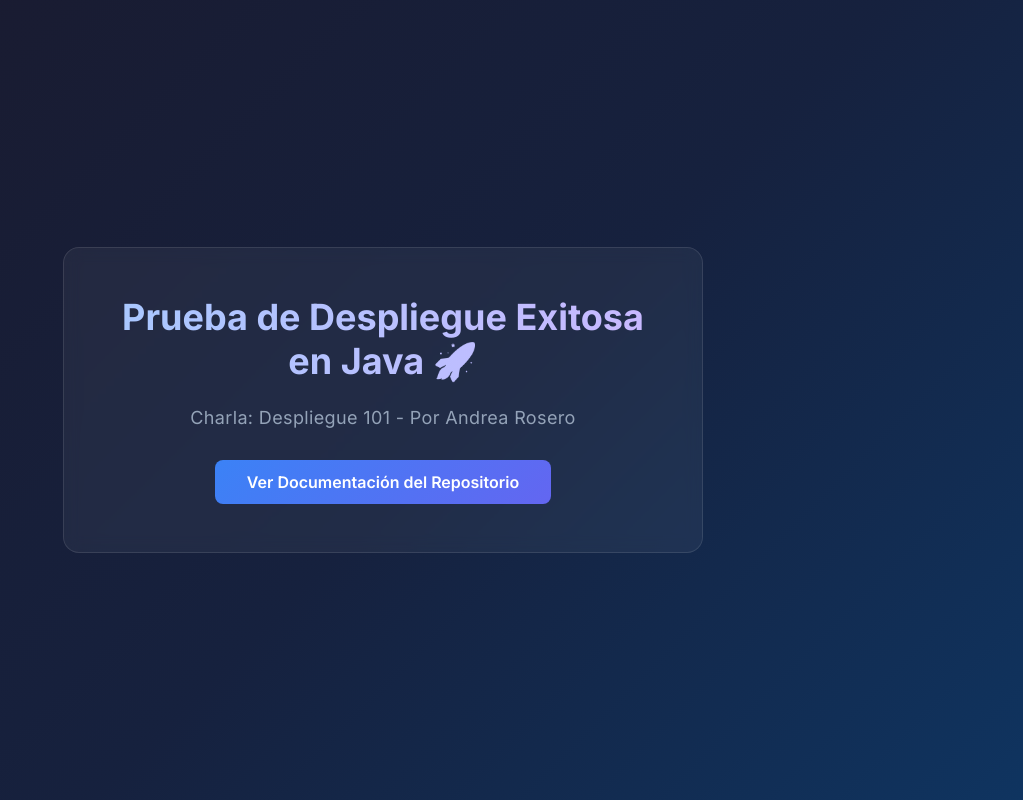
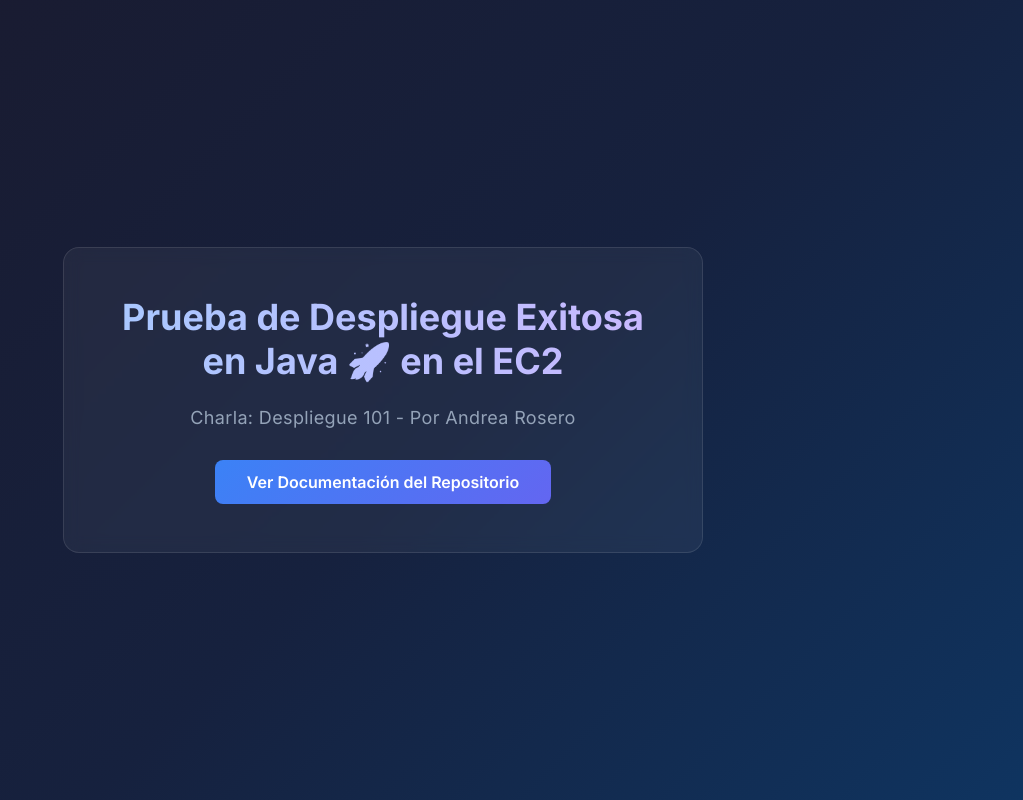
Before and after one commit to andreaendigital/aws-despliegue101, a plain HTML site: page 01-traditional-flow/java-app/src/main/resources/static/index.html in a window 1280 px wide. Shown: the whole page, without its empty margins (257-1280 px from the left). Drawn offline with Linux system fonts and the light colour scheme.

Commit message:
cambio en java para prueba de despliegue en EC2

```diff
--- a/01-traditional-flow/java-app/src/main/resources/static/index.html
+++ b/01-traditional-flow/java-app/src/main/resources/static/index.html
@@ -8,7 +8,7 @@
 </head>
 <body>
   <main class="container">
-    <h1>Prueba de Despliegue Exitosa en Java 🚀</h1>
+    <h1>Prueba de Despliegue Exitosa en Java 🚀 en el EC2</h1>
     <h2>Charla: Despliegue 101 - Por Andrea Rosero</h2>
     <a
       class="btn"
```
